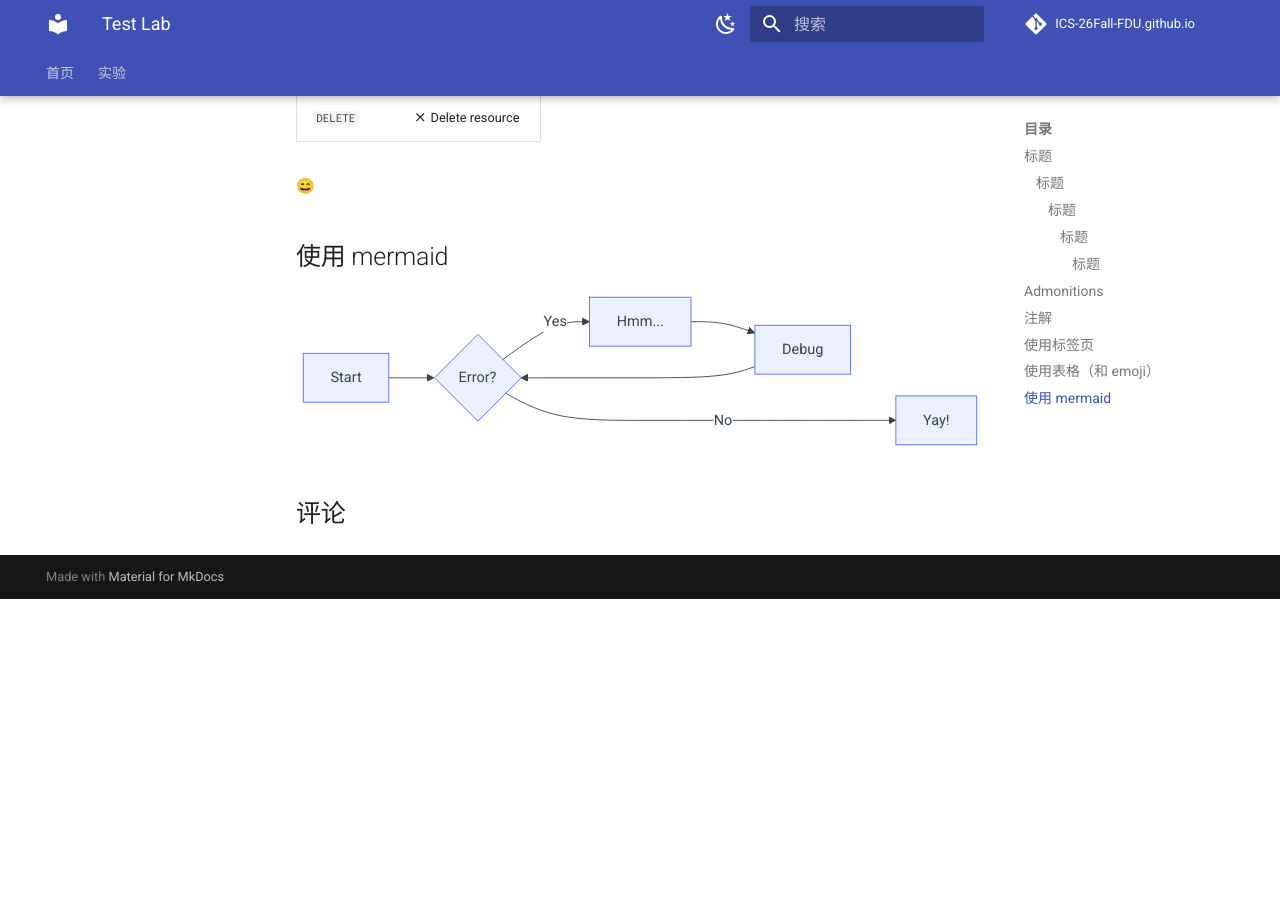
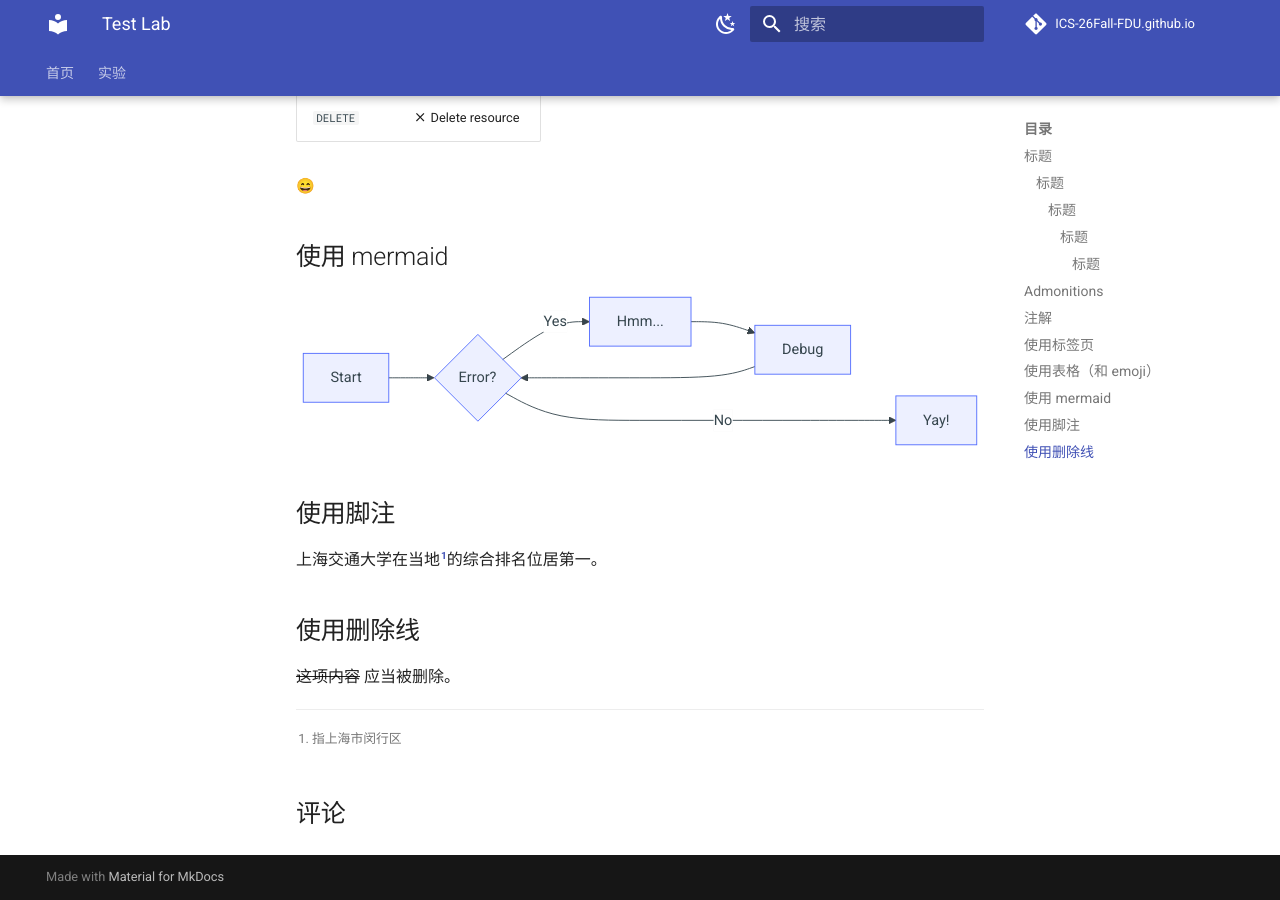
Before and after one commit to ICS-26Fall-FDU/ICS-26Fall-FDU.github.io, an MkDocs documentation site: the page built from docs/labs/test-lab.md, in a window 1280 px wide and 900 px high, scrolled down 2973 px. Built offline with MkDocs 1.6.1 and Material for MkDocs 9.7.7, drawn with Linux system fonts in a browser that asks for light colours; emoji names are drawn with the system emoji font; comment, search, counter and statistics services are not loaded; before the commit the page ends 3572 px from its top, so only the background shows below that.

Commit message:
add footnote and text highlighting config

````diff
--- a/docs/labs/test-lab.md
+++ b/docs/labs/test-lab.md
@@ -151,3 +151,13 @@ graph LR
   D --> B;
   B ---->|No| E[Yay!];
 ```
+
+## 使用脚注
+
+上海交通大学在当地[^1]的综合排名位居第一。
+
+[^1]: 指上海市闵行区
+
+## 使用删除线
+
+~~这项内容~~ 应当被删除。
--- a/mkdocs.yml
+++ b/mkdocs.yml
@@ -31,6 +31,7 @@ theme:
     - content.code.annotate
     - content.code.copy
     - content.action.edit
+    - content.footnote.tooltips
     # - content.action.view
   icon:
     annotation: material/help-circle
@@ -66,6 +67,10 @@ markdown_extensions:
   - pymdownx.emoji:
       emoji_index: !!python/name:material.extensions.emoji.twemoji
       emoji_generator: !!python/name:material.extensions.emoji.to_svg
+  - footnotes
+  - pymdownx.caret
+  - pymdownx.mark
+  - pymdownx.tilde
 
 nav:
   - 首页: index.md
````
